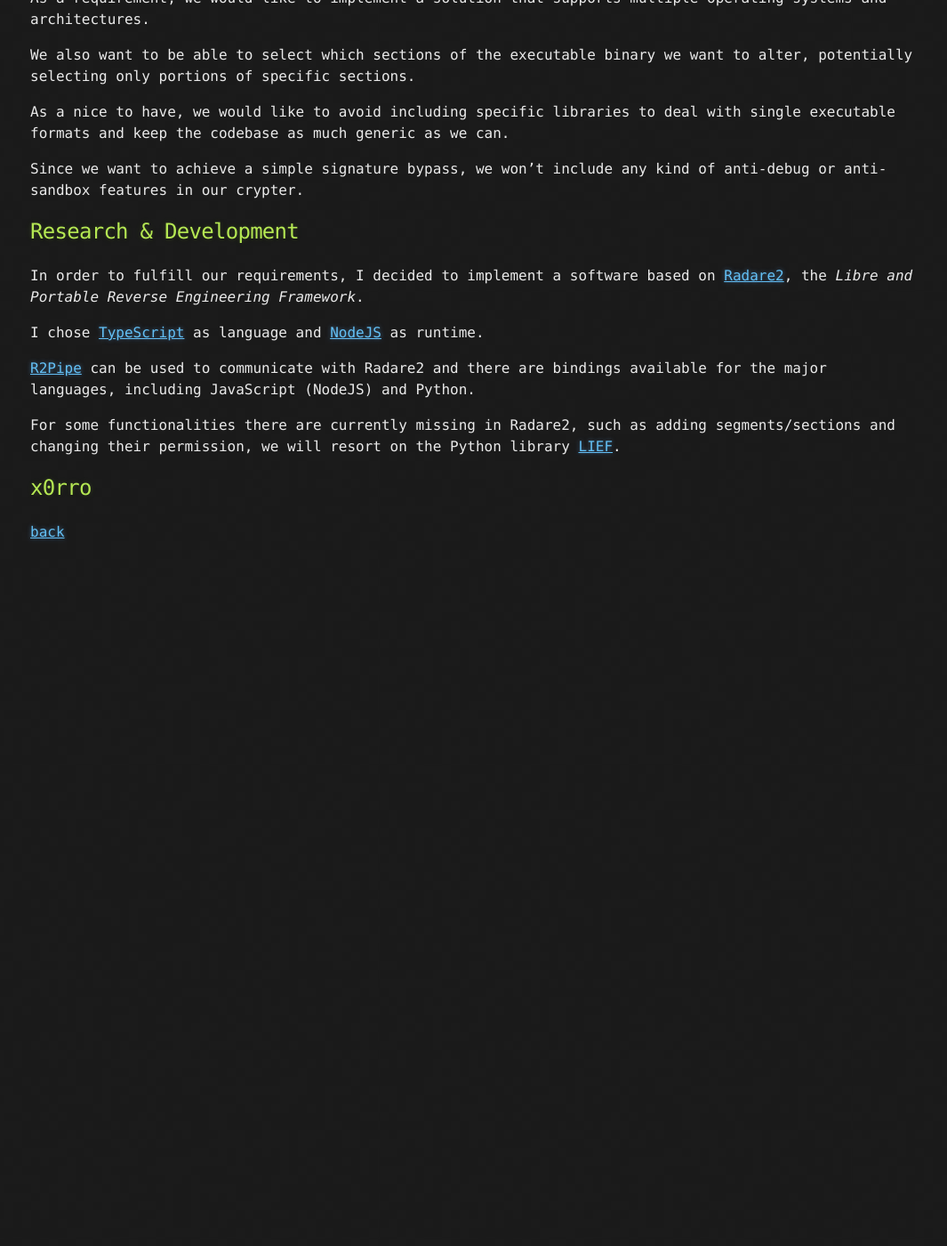
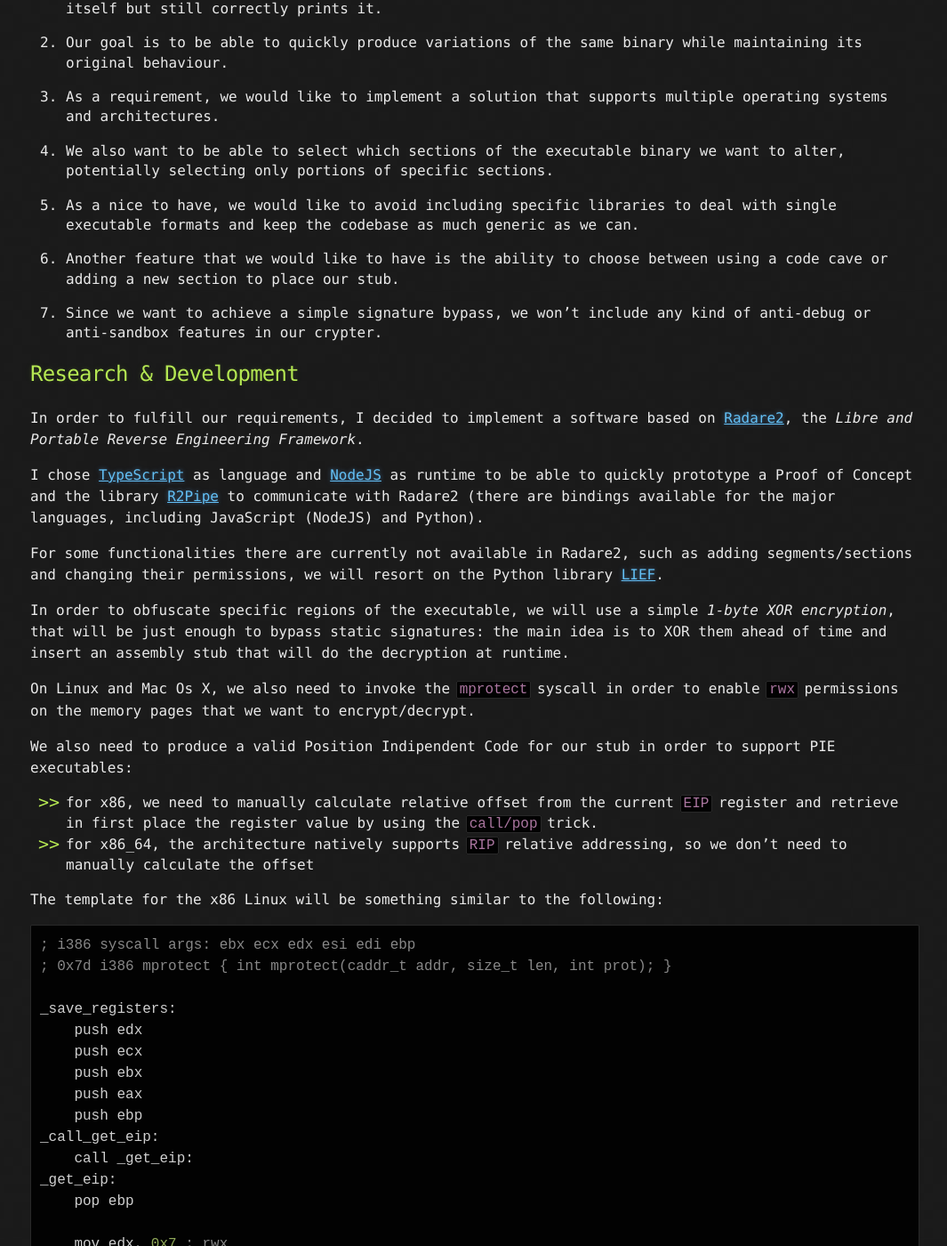
Before and after one commit to phra/phra.github.io, a Jekyll site: the page built from posts/x0rro.md, in a window 1280 px wide and 1400 px high, scrolled down 737 px. Shown: the whole window at 89% size, without its empty margins (106-1171 px from the left). Built offline with Jekyll 4.4.1, drawn with Linux system fonts in a browser that asks for light colours; before the commit the page ends 1367 px from its top, so only the background shows below that; some of the changed text lies outside the part shown.

Commit message:
add x0rro post

````diff
--- a/posts/x0rro.md
+++ b/posts/x0rro.md
@@ -2,40 +2,185 @@
 layout: default
 ---
 
-_**Feb XX, 2020**_
+_**Feb 04, 2020**_
 
-# x0rro -- A PE/ELF/MachO Crypter for x86 and x86_64 Based on Radare2
+# x0rro — A PE/ELF/MachO Crypter for x86 and x86_64 Based on Radare2
 
 Often AV software relies on simple signatures to detect malicious software and I needed an automated tool in order to confirm this behaviour and be able to quickly produce a working bypass. That's why I wrote [x0rro](https://github.com/phra/x0rro), a simple crypter based on [Radare2](https://rada.re/n/) that supports both x86 and x86_64 architectures for PE, ELF and MachO executable formats.
 
-_asciinema_
+<script id="asciicast-q2xcnup5QZruzQiRbSGud9Uig" src="https://asciinema.org/a/q2xcnup5QZruzQiRbSGud9Uig.js" async></script>
 
 ## Design
 
-Let's identify our requirements in order to kick off the design phase.
+Let's identify our requirements in order to kick off the design phase:
 
-As our ideal use case, we want to be able to take an existing executable that prints the string _Hello World!_ to stdout and produce a variant that doesn't include anymore the string in the binary itself but still correctly prints it.
+1. As our ideal use case, we want to be able to take an existing executable that prints the string _Hello World!_ to stdout and produce a variant that doesn't include anymore the string in the binary itself but still correctly prints it.
 
-Our goal is to be able to quickly produce variations of the same binary while maintaining its original behaviour.
+1. Our goal is to be able to quickly produce variations of the same binary while maintaining its original behaviour.
 
-As a requirement, we would like to implement a solution that supports multiple operating systems and architectures.
+1. As a requirement, we would like to implement a solution that supports multiple operating systems and architectures.
 
-We also want to be able to select which sections of the executable binary we want to alter, potentially selecting only portions of specific sections.
+1. We also want to be able to select which sections of the executable binary we want to alter, potentially selecting only portions of specific sections.
 
-As a nice to have, we would like to avoid including specific libraries to deal with single executable formats and keep the codebase as much generic as we can.
+1. As a nice to have, we would like to avoid including specific libraries to deal with single executable formats and keep the codebase as much generic as we can.
 
-Since we want to achieve a simple signature bypass, we won't include any kind of anti-debug or anti-sandbox features in our crypter.
+1. Another feature that we would like to have is the ability to choose between using a code cave or adding a new section to place our stub.
+
+1. Since we want to achieve a simple signature bypass, we won't include any kind of anti-debug or anti-sandbox features in our crypter.
 
 ## Research & Development
 
 In order to fulfill our requirements, I decided to implement a software based on [Radare2](https://rada.re/n/), the _Libre and Portable Reverse Engineering Framework_.
 
-I chose [TypeScript](https://www.typescriptlang.org/) as language and [NodeJS](https://nodejs.org) as runtime.
+I chose [TypeScript](https://www.typescriptlang.org/) as language and [NodeJS](https://nodejs.org) as runtime to be able to quickly prototype a Proof of Concept and the library [R2Pipe](https://github.com/radareorg/radare2-r2pipe) to communicate with Radare2 (there are bindings available for the major languages, including JavaScript (NodeJS) and Python).
 
-[R2Pipe](https://github.com/radareorg/radare2-r2pipe) can be used to communicate with Radare2 and there are bindings available for the major languages, including JavaScript (NodeJS) and Python.
+For some functionalities there are currently not available in Radare2, such as adding segments/sections and changing their permissions, we will resort on the Python library [LIEF](https://lief.quarkslab.com/doc/latest/api/python/index.html).
 
-For some functionalities there are currently missing in Radare2, such as adding segments/sections and changing their permission, we will resort on the Python library [LIEF](https://lief.quarkslab.com/doc/latest/api/python/index.html).
+In order to obfuscate specific regions of the executable, we will use a simple _1-byte XOR encryption_, that will be just enough to bypass static signatures: the main idea is to XOR them ahead of time and insert an assembly stub that will do the decryption at runtime.
+
+On Linux and Mac Os X, we also need to invoke the `mprotect` syscall in order to enable `rwx` permissions on the memory pages that we want to encrypt/decrypt.
+
+We also need to produce a valid Position Indipendent Code for our stub in order to support PIE executables:
+
+- for x86, we need to manually calculate relative offset from the current `EIP` register and retrieve in first place the register value by using the `call/pop` trick.
+- for x86_64, the architecture natively supports `RIP` relative addressing, so we don't need to manually calculate the offset
+
+The template for the x86 Linux will be something similar to the following:
+
+```nasm
+; i386 syscall args: ebx ecx edx esi edi ebp
+; 0x7d i386 mprotect { int mprotect(caddr_t addr, size_t len, int prot); }
+
+_save_registers:
+    push edx
+    push ecx
+    push ebx
+    push eax
+    push ebp
+_call_get_eip:
+    call _get_eip:
+_get_eip:
+    pop ebp
+{{#sections_xor}}
+    mov edx, 0x7 ; rwx
+    mov ecx, {{{psize}}}
+    lea ebx, [ebp + {{{page_start}}}]
+    mov eax, 0x7d ; mprotect linux
+    int 0x80
+    lea edi, [ebp + {{{vaddr}}}]
+    mov ecx, edi
+    add ecx, {{{vsize}}}
+_xor_loop{{{name}}}:
+    xor byte ptr [edi], {{{xor_key}}}
+    inc edi
+    cmp edi, ecx
+    jl _xor_loop{{{name}}}
+{{/sections_xor}}
+_restore_registers:
+    lea edi, [ebp + {{{entry_point}}}]
+    pop ebp
+    pop eax
+    pop ebx
+    pop ecx
+    pop edx
+_jmp_back:
+    jmp edi
+```
+
+and for x86_64 Linux:
+
+```nasm
+; parameter order is: %rdi, %rsi, %rdx, %rcx, %r8, %r9, then push the rest on the stack in reverse order
+; 74 AUE_MPROTECT { int mprotect(caddr_t addr, size_t len, int prot); }
+
+_save_registers:
+    push rdi
+    push rsi
+    push rdx
+    push rcx
+    push rax
+{{#sections_xor}}
+    lea rdi, [{{{page_start}}}]
+    mov rsi, {{{psize}}}
+    mov rdx, 0x7 ; rwx
+    mov rax, 10 ; mprotect linux
+    syscall
+    lea rdi, [{{{vaddr}}}]
+    mov rcx, rdi
+    add rcx, {{{vsize}}}
+_xor_loop{{{name}}}:
+    xor byte ptr [rdi], {{{xor_key}}}
+    inc rdi
+    cmp rdi, rcx
+    jl _xor_loop{{{name}}}
+{{/sections_xor}}
+_restore_registers:
+    pop rax
+    pop rcx
+    pop rdx
+    pop rsi
+    pop rdi
+_jmp_back:
+    jmp {{{entry_point}}}
+
+```
 
 ## x0rro
 
+After a couple of weeks of development, [x0rro](https://github.com/phra/x0rro) is now ready to be released and it supports the three major executable formats, i.e. ELF/PE/MachO, and both x86 and x86_64 architectures as per our requirements. Feel free to grab the source from GitHub or installing it directly with NPM.
+
+Install Radare2 from `master` branch and make it available on the `$PATH`:
+
+```bash
+git clone --depth=1 https://github.com/radareorg/radare2.git
+cd radare2
+sys/user.sh
+export PATH=~/bin/:$PATH
+```
+
+From sources:
+
+```bash
+git clone https://github.com/phra/x0rro.git
+cd x0rro
+npm i
+./bin/run -h
+```
+
+From NPM:
+
+```bash
+npm i -g x0rro --ignore-scripts
+x0rro -h
+```
+
+To view the usage of all the available commands, you can use the `-h` switch:
+
+```bash
+x0rro -h
+x0rro cave -h
+x0rro section -h
+x0rro interactive -h
+```
+
+An example using the code cave technique to encrypt the .rodata section:
+
+```bash
+x0rro cave -s rodata my_file
+```
+
+And by adding a new section instead:
+
+```bash
+x0rro section -s rodata my_file
+```
+
+We can achieve the same result by using the interactive wizard, as shown here:
+
+```bash
+x0rro interactive my_file
+```
+
+![Kitten](../assets/images/x0rro.png "A cute kitten")
+
 [back](../)
````
Also changed, not shown: assets/images/x0rro.png (added).
